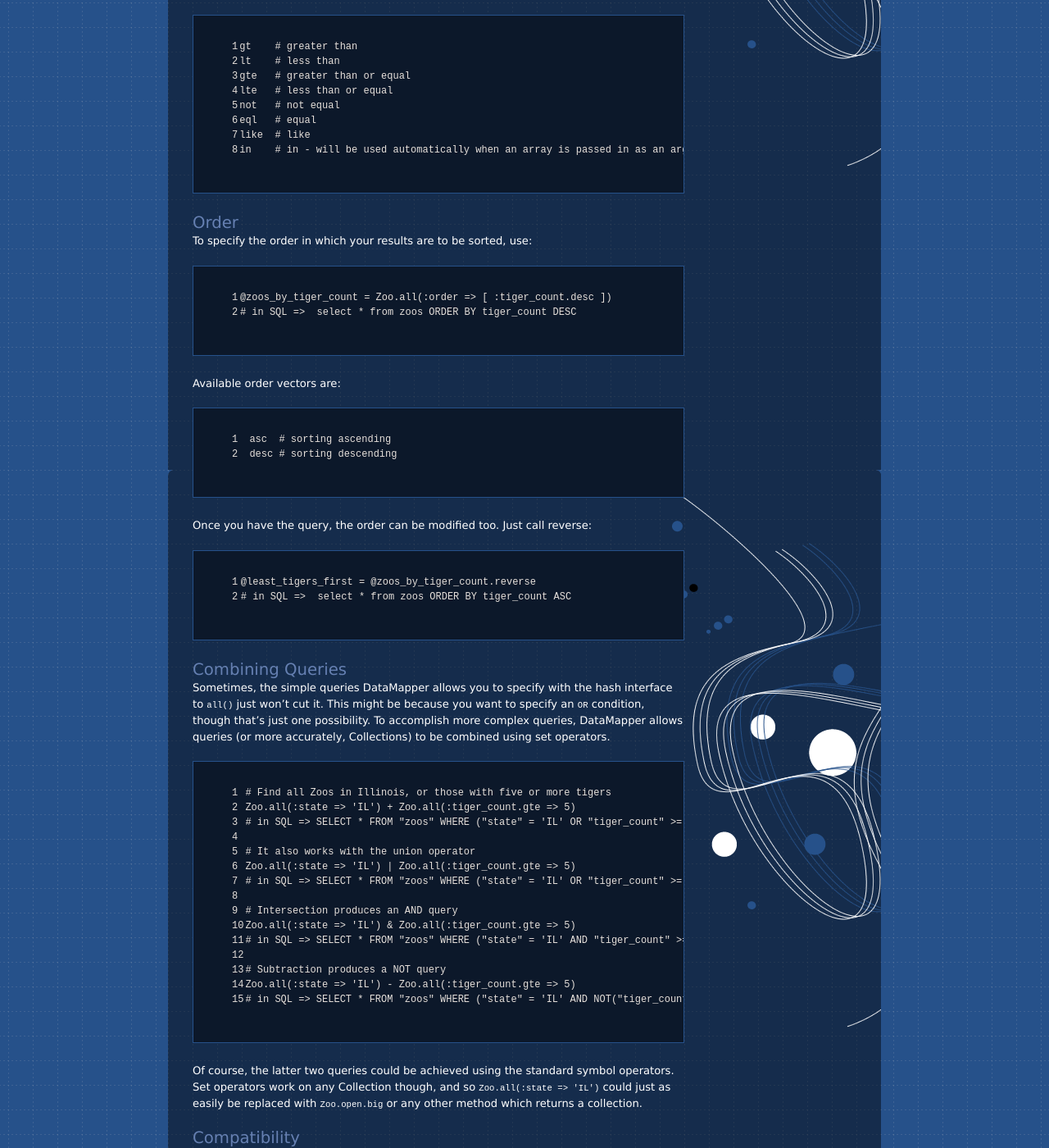
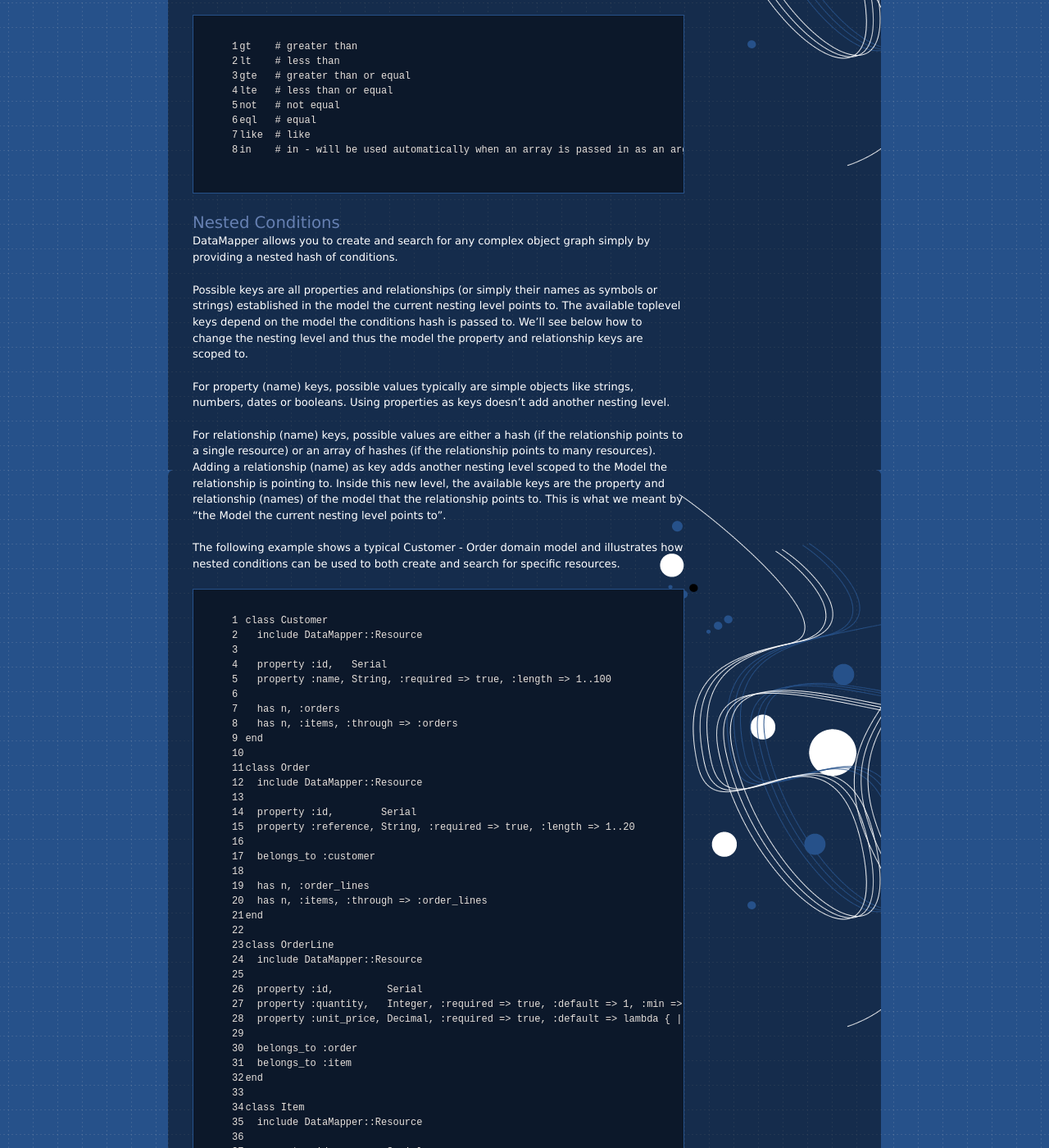
Before and after one commit to datamapper/datamapper.github.com, a Jekyll site: the page built from docs/find.markdown, in a window 1280 px wide and 1400 px high, scrolled down 1556 px. Shown: the whole window at 82% size. Built offline with Jekyll 4.4.1, drawn with Linux system fonts in a browser that asks for light colours; some of the changed text lies outside the part shown.

Commit message:
Added some docs for nested condition hashes

```diff
--- a/docs/find.markdown
+++ b/docs/find.markdown
@@ -85,6 +85,87 @@ not   # not equal
 eql   # equal
 like  # like
 in    # in - will be used automatically when an array is passed in as an argument
+{% endhighlight %}
+
+Nested Conditions
+-----------------
+DataMapper allows you to create and search for any complex object graph simply by providing a nested hash of conditions.
+
+Possible keys are all properties and relationships (or simply their names as symbols or strings) established in the model the current nesting level points to. The available toplevel keys depend on the model the conditions hash is passed to. We'll see below how to change the nesting level and thus the model the property and relationship keys are scoped to.
+
+For property (name) keys, possible values typically are simple objects like strings, numbers, dates or booleans. Using properties as keys doesn't add another nesting level.
+
+For relationship (name) keys, possible values are either a hash (if the relationship points to a single resource) or an array of hashes (if the relationship points to many resources). Adding a relationship (name) as key adds another nesting level scoped to the Model the relationship is pointing to. Inside this new level, the available keys are the property and relationship (names) of the model that the relationship points to. This is what we meant by "the Model the current nesting level points to".
+
+The following example shows a typical Customer - Order domain model and illustrates how nested conditions can be used to both create and search for specific resources.
+
+{% highlight ruby linenos %}
+class Customer
+  include DataMapper::Resource
+
+  property :id,   Serial
+  property :name, String, :required => true, :length => 1..100
+
+  has n, :orders
+  has n, :items, :through => :orders
+end
+
+class Order
+  include DataMapper::Resource
+
+  property :id,        Serial
+  property :reference, String, :required => true, :length => 1..20
+
+  belongs_to :customer
+
+  has n, :order_lines
+  has n, :items, :through => :order_lines
+end
+
+class OrderLine
+  include DataMapper::Resource
+
+  property :id,         Serial
+  property :quantity,   Integer, :required => true, :default => 1, :min => 1
+  property :unit_price, Decimal, :required => true, :default => lambda { |r,p| r.item.unit_price }
+
+  belongs_to :order
+  belongs_to :item
+end
+
+class Item
+  include DataMapper::Resource
+
+  property :id,         Serial
+  property :sku,        String,  :required => true, :length => 1..20
+  property :unit_price, Decimal, :required => true, :min => 0
+
+  has n, :order_lines
+end
+
+# A hash specifying a customer with one order
+customer = {
+  :name   => 'Dan Kubb',
+  :orders => [
+    {
+      :reference   => 'TEST1234',
+      :order_lines => [
+        {
+          :item => {
+            :sku        => 'BLUEWIDGET1',
+            :unit_price => 1.00,
+          },
+        },
+      ],
+    },
+  ]
+}
+
+# Create the Customer with the nested options hash
+Customer.create(customer)
+
+# The options to create can also be used to retrieve the same object
+p Customer.all(customer)
 {% endhighlight %}
 
 Order
```
